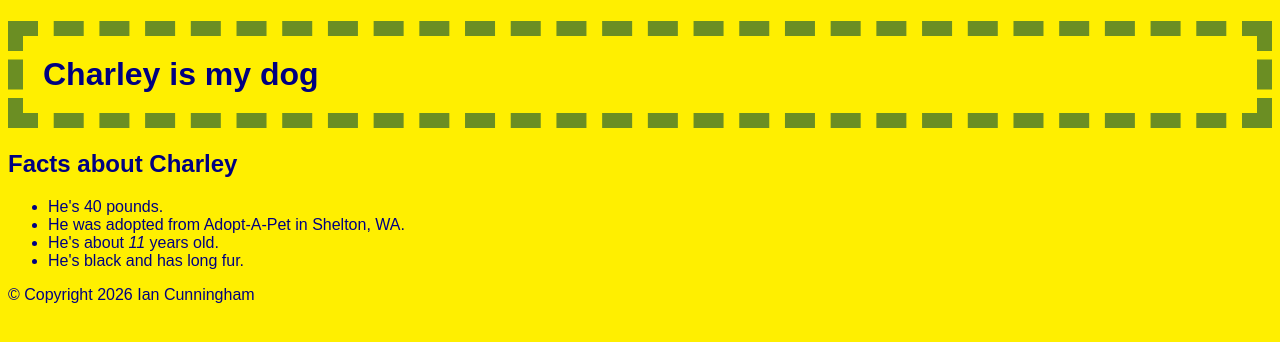
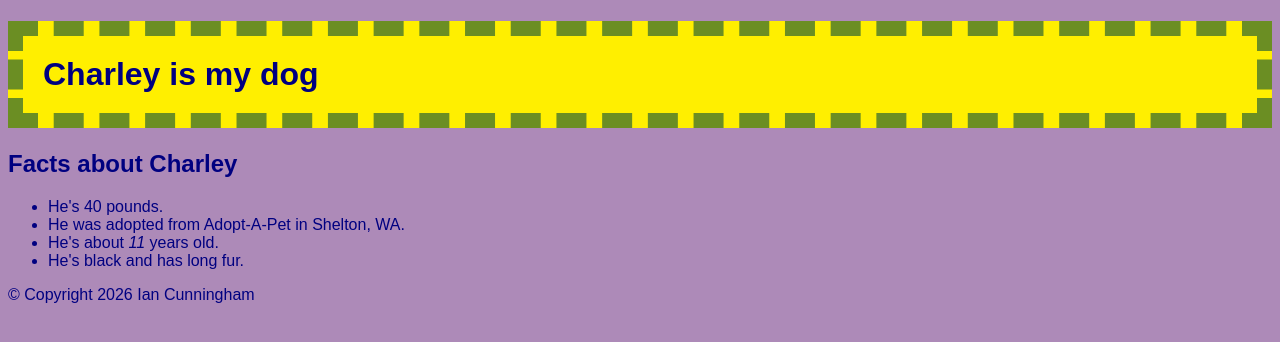
Before and after one commit to iancunningham2-netizen/Module-5-Fugly, a plain HTML site: page index.html in a window 1280 px wide. Drawn offline with Linux system fonts and the light colour scheme.

Commit message:
Change background color in style.css

```diff
--- a/style.css
+++ b/style.css
@@ -3,14 +3,14 @@ body {
     font-family: Arial, sans-serif;
     font-size: 1em;
     color: navy;
-    background-color: rgb(255, 239, 0);
+    background-color: rgb(173, 138, 184);
     }
 
 /* type selector */
 h1 {
     border: 15px dashed olivedrab;
     padding: 20px;
-
+        background-color: rgb(255, 239, 0);
     font-size: 2em;
 }
 
```
